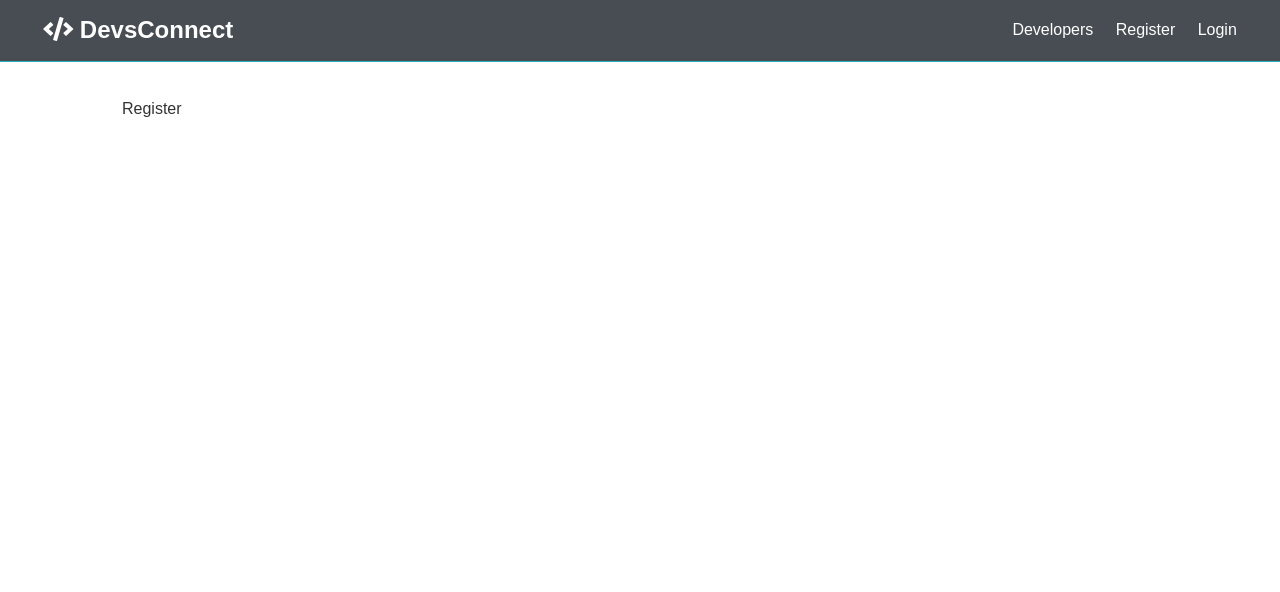
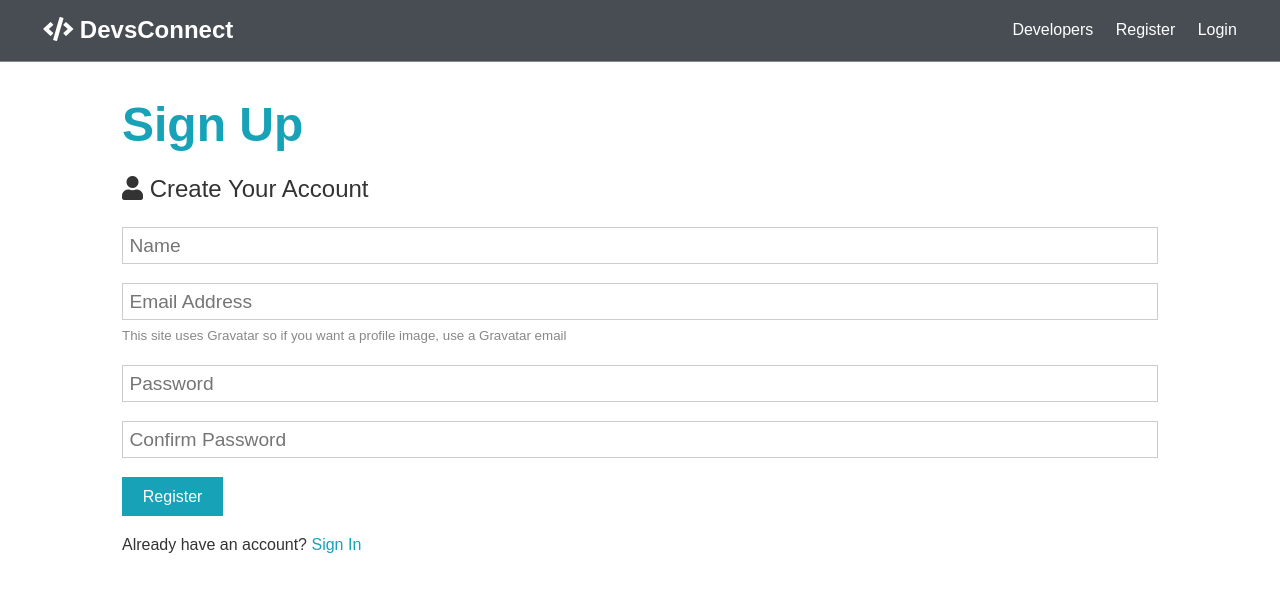
Before and after one commit to Lucascoorek/DevConnect, a React (Create React App) app in the folder client/: page /register in a window 1280 px wide. Shown: the top 592 px of the page. Built offline with nearby package versions, Linux system fonts and the light colour scheme.

Commit message:
Register Form & useState Hook

```diff
--- a/client/src/components/auth/Register.js
+++ b/client/src/components/auth/Register.js
@@ -1,7 +1,81 @@
-import React from 'react';
+import React, { useState } from 'react';
 
 const Register = () => {
-  return <div>Register</div>;
+  const [formData, setFormData] = useState({
+    name: '',
+    email: '',
+    password: '',
+    password2: ''
+  });
+  const { name, email, password, password2 } = formData;
+  const onChange = e =>
+    setFormData({ ...formData, [e.target.name]: e.target.value });
+  const onSubmit = e => {
+    e.preventDefault();
+    if (password !== password2) {
+      console.log("Pass ain't match");
+      return;
+    }
+    console.log(formData);
+  };
+  return (
+    <>
+      <h1 className='large text-primary'>Sign Up</h1>
+      <p className='lead'>
+        <i className='fas fa-user'></i> Create Your Account
+      </p>
+      <form className='form' onSubmit={e => onSubmit(e)}>
+        <div className='form-group'>
+          <input
+            type='text'
+            placeholder='Name'
+            name='name'
+            value={name}
+            onChange={e => onChange(e)}
+            required
+          />
+        </div>
+        <div className='form-group'>
+          <input
+            type='email'
+            placeholder='Email Address'
+            name='email'
+            value={email}
+            onChange={e => onChange(e)}
+            required
+          />
+          <small className='form-text'>
+            This site uses Gravatar so if you want a profile image, use a
+            Gravatar email
+          </small>
+        </div>
+        <div className='form-group'>
+          <input
+            type='password'
+            placeholder='Password'
+            name='password'
+            value={password}
+            onChange={e => onChange(e)}
+            minLength='6'
+          />
+        </div>
+        <div className='form-group'>
+          <input
+            type='password'
+            placeholder='Confirm Password'
+            name='password2'
+            value={password2}
+            onChange={e => onChange(e)}
+            minLength='6'
+          />
+        </div>
+        <input type='submit' className='btn btn-primary' value='Register' />
+      </form>
+      <p className='my-1'>
+        Already have an account? <a href='login.html'>Sign In</a>
+      </p>
+    </>
+  );
 };
 
 export default Register;
```
